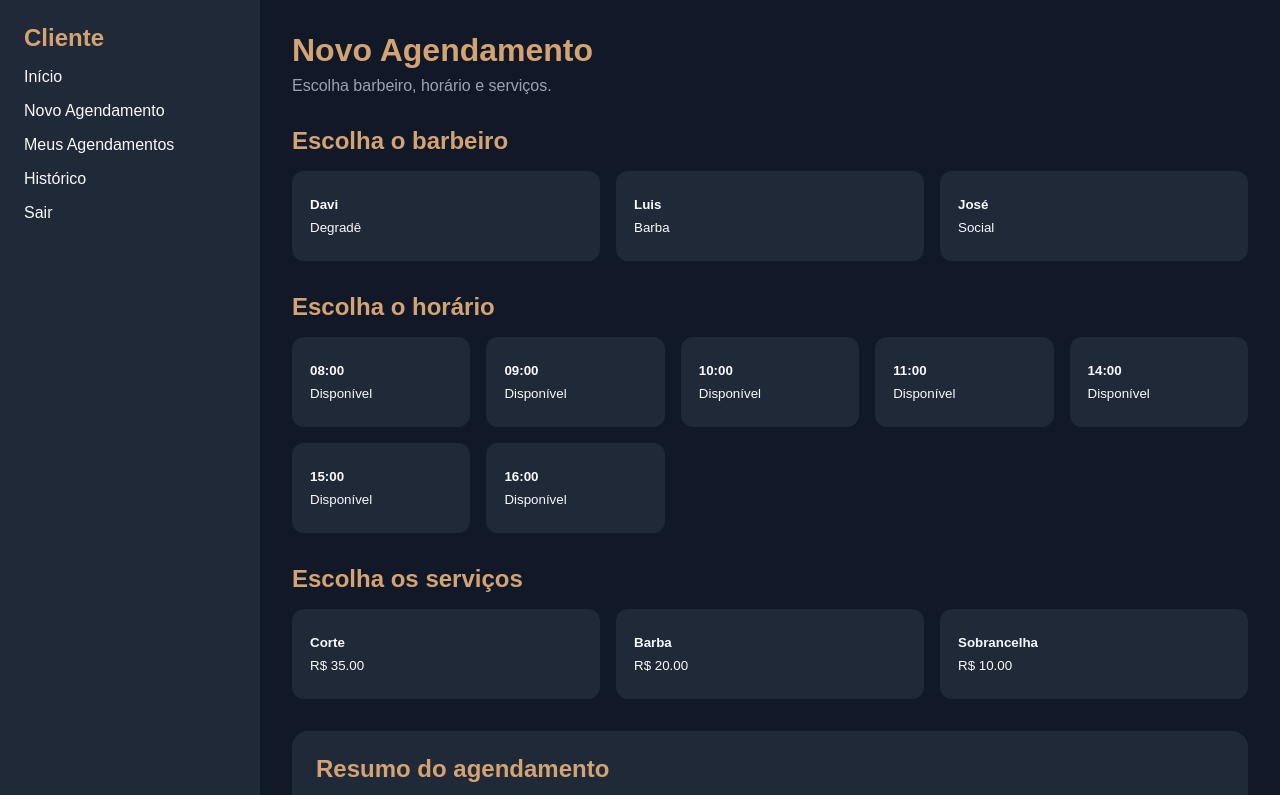
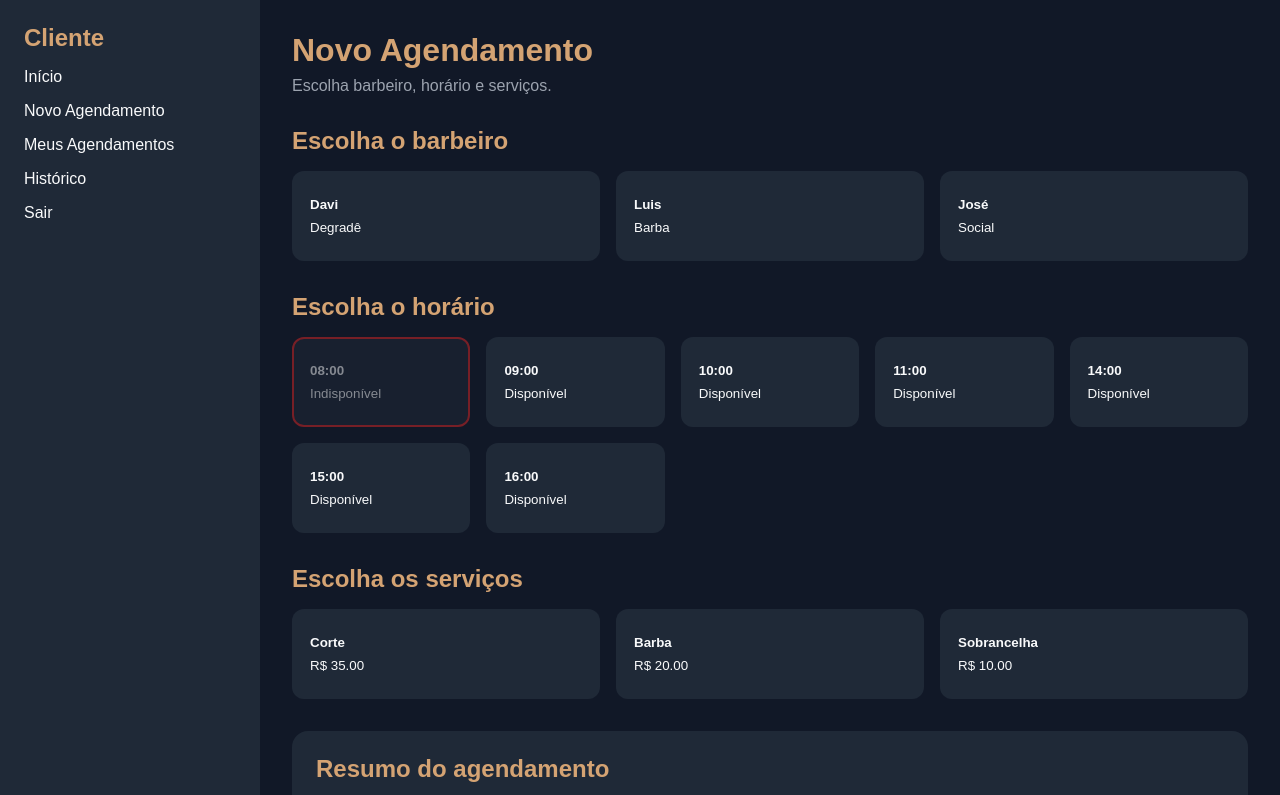
Before and after one commit to Davi-Madruga/SaaS-web, a React (Vite) app in the folder front-barbearia/: page /cliente/agendar in a window 1280 px wide. Shown: the top 795 px of the page. Built offline with nearby package versions, Linux system fonts and the light colour scheme.

Commit message:
melhorando visualmente os horarios

```diff
--- a/front-barbearia/src/index.css
+++ b/front-barbearia/src/index.css
@@ -415,3 +415,13 @@ button {
   }
 
 }
+
+/* Horário bloqueado */
+
+.card.blocked {
+  opacity: 0.5;
+
+  cursor: not-allowed;
+
+  border-color: #dc2626;
+}
--- a/front-barbearia/src/pages/client/NewAppointment.jsx
+++ b/front-barbearia/src/pages/client/NewAppointment.jsx
@@ -2,6 +2,7 @@ import { useState } from "react";
 import { barbers, services, horarios } from "../../mocks/mockData";
 import ServiceCard from "../../components/ServiceCard";
 import Header from "../../components/Header";
+import { blockedSchedules } from "../../mocks/mockData";
 function NewAppointment() {
   const [barberSelected, setBarberSelected] = useState(null);
   const [serviceSelected, setServiceSelected] = useState([]);
@@ -19,9 +20,28 @@ function NewAppointment() {
     }
   }
 
-  function handleConfirm() {
-    alert("Agendamento confirmado com sucesso!");
+  /*
+  Valida e confirma o agendamento.
+*/
+
+function handleConfirm() {
+
+  // Verifica se o horário está bloqueado
+  const blocked = blockedSchedules.find(
+    (schedule) =>
+      schedule.horario === horarioSelected
+  );
+
+  if (blocked) {
+    alert(
+      "Esse horário está bloqueado pelo barbeiro."
+    );
+
+    return;
   }
+
+  alert("Agendamento confirmado com sucesso!");
+}
 
   return (
     <section>
@@ -50,15 +70,46 @@ function NewAppointment() {
         <h2>Escolha o horário</h2>
 
         <div className="cards-grid">
-          {horarios.map((horario) => (
-            <ServiceCard
-               key={horario}
-               title={horario}
-               subtitle="Disponível"
-              selected={horarioSelected === horario}
-              onClick={() => setHorarioSelected(horario)}
-            />
-          ))}
+         {horarios.map((horario) => {
+
+  // Verifica se o horário está bloqueado
+  const blocked =
+    blockedSchedules.find(
+      (schedule) =>
+        schedule.horario === horario
+    );
+
+  return (
+
+    <button
+      key={horario}
+
+      disabled={blocked}
+
+      className={
+        horarioSelected === horario
+          ? "card selected"
+          : blocked
+          ? "card blocked"
+          : "card"
+      }
+
+      onClick={() =>
+        setHorarioSelected(horario)
+      }
+    >
+
+      <strong>{horario}</strong>
+
+      <span>
+        {blocked
+          ? "Indisponível"
+          : "Disponível"}
+      </span>
+
+    </button>
+  );
+})}
         </div>
       </div>
 
```
